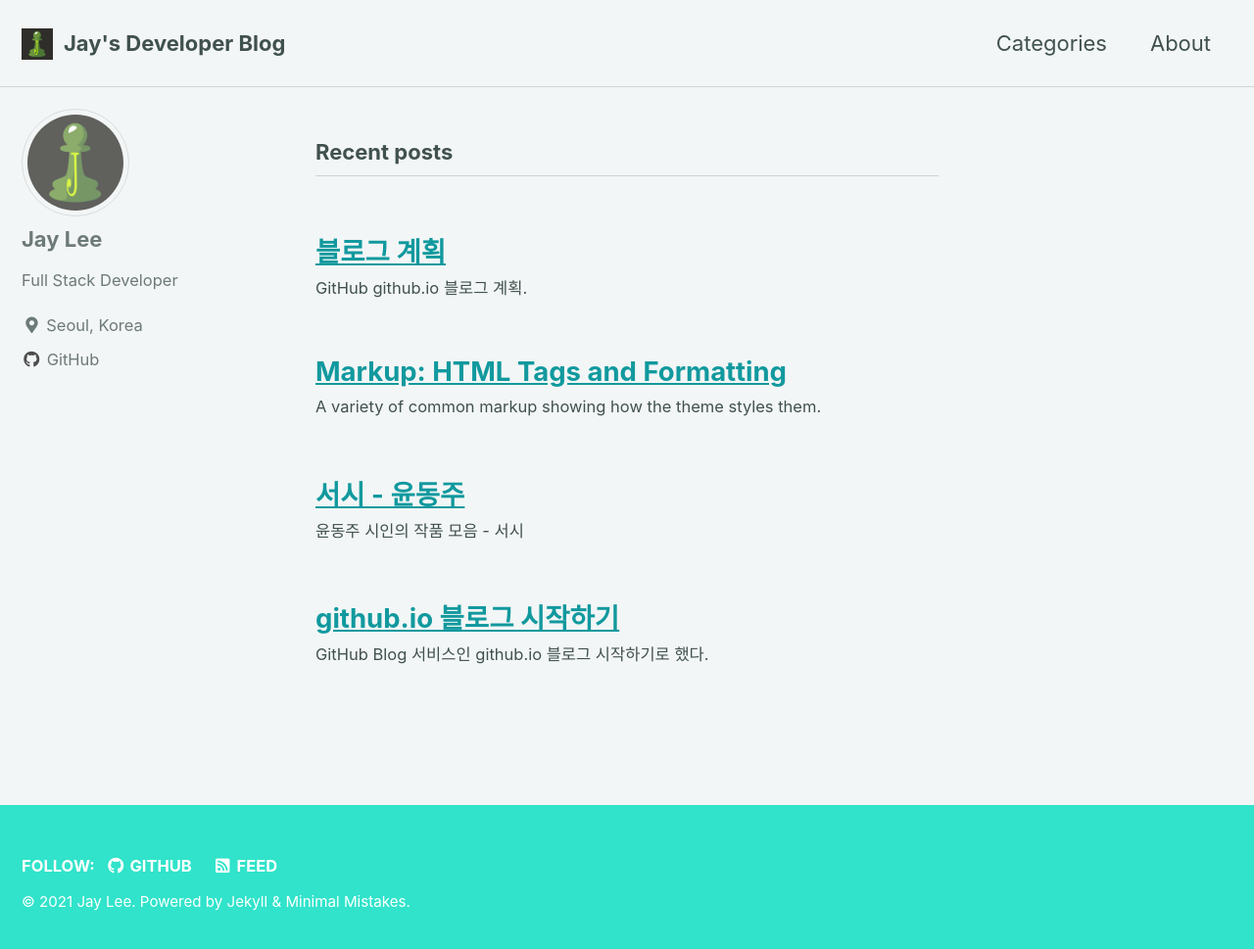
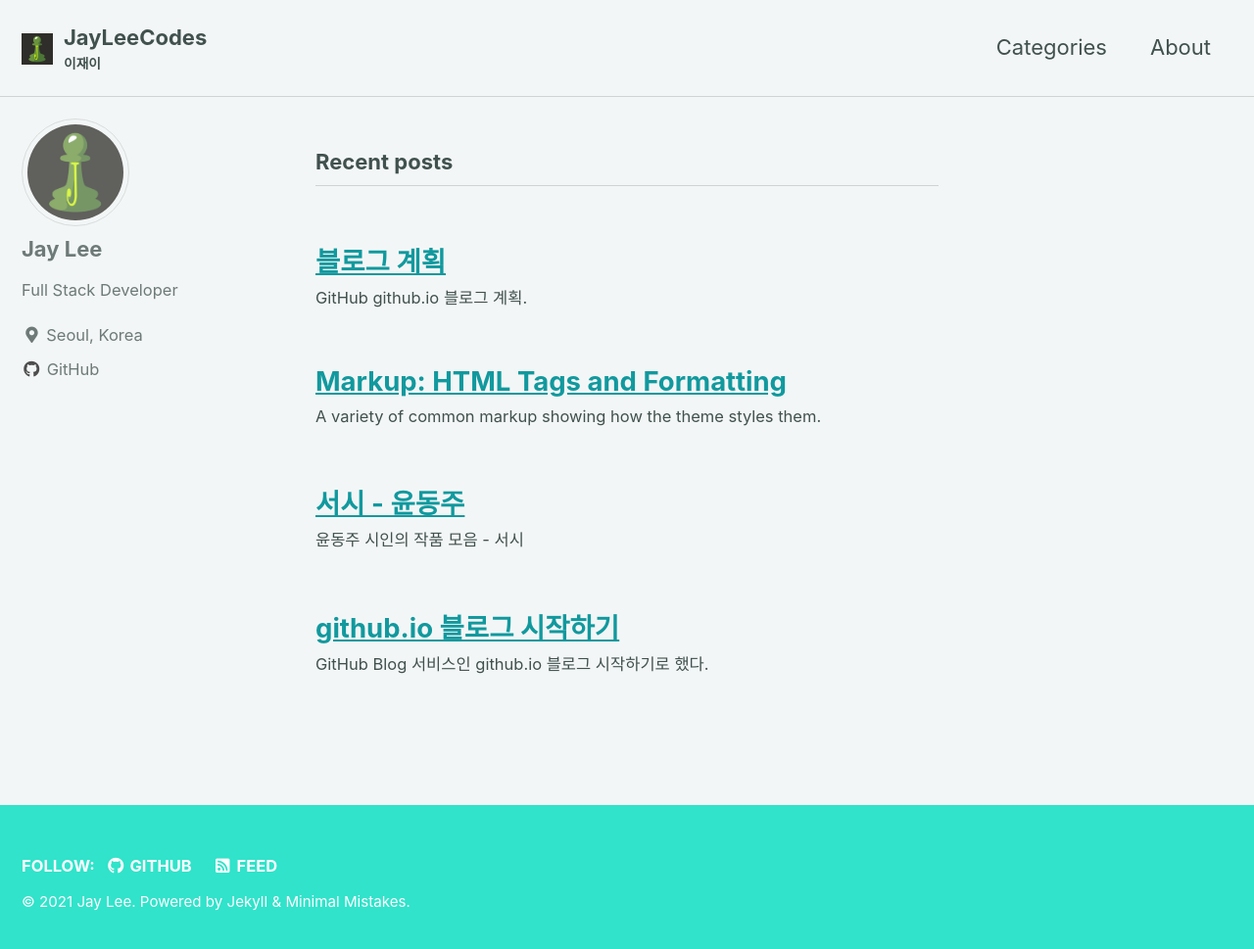
Before and after one commit to jinlee487/jinlee487.github.io, a Jekyll site: the page built from index.html, in a window 1280 px wide and 977 px high. Shown: the top 969 px of the window at 98% size. Built offline with Jekyll 4.4.1, drawn with Linux system fonts in a browser that asks for light colours; cached includes are drawn as plain includes; the list of posts is cut into pages by our own code.

Commit message:
added subtitles

```diff
--- a/_config.yml
+++ b/_config.yml
@@ -16,9 +16,9 @@
 
 # Site Settings
 locale                   : "en-US"
-title                    : "Jay's Developer Blog"
+title                    : "JayLeeCodes"
 title_separator          : "-"
-subtitle                 : # site tagline that appears below site title in masthead
+subtitle                 : 이재이 # site tagline that appears below site title in masthead
 name                     : "Jay Lee"
 description              : "Developer blog for porfolios, projects, resume, algorithm, aws and other studys"
 url                      : "https://jinlee487.github.io"
```
